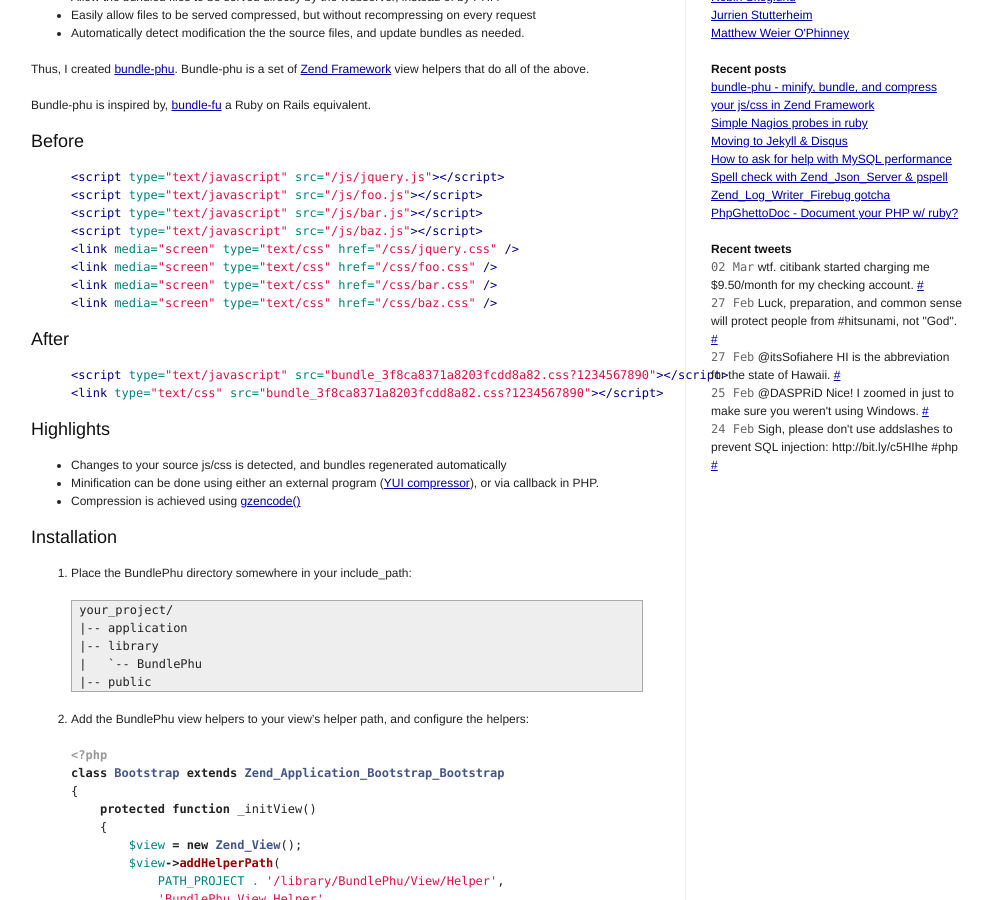
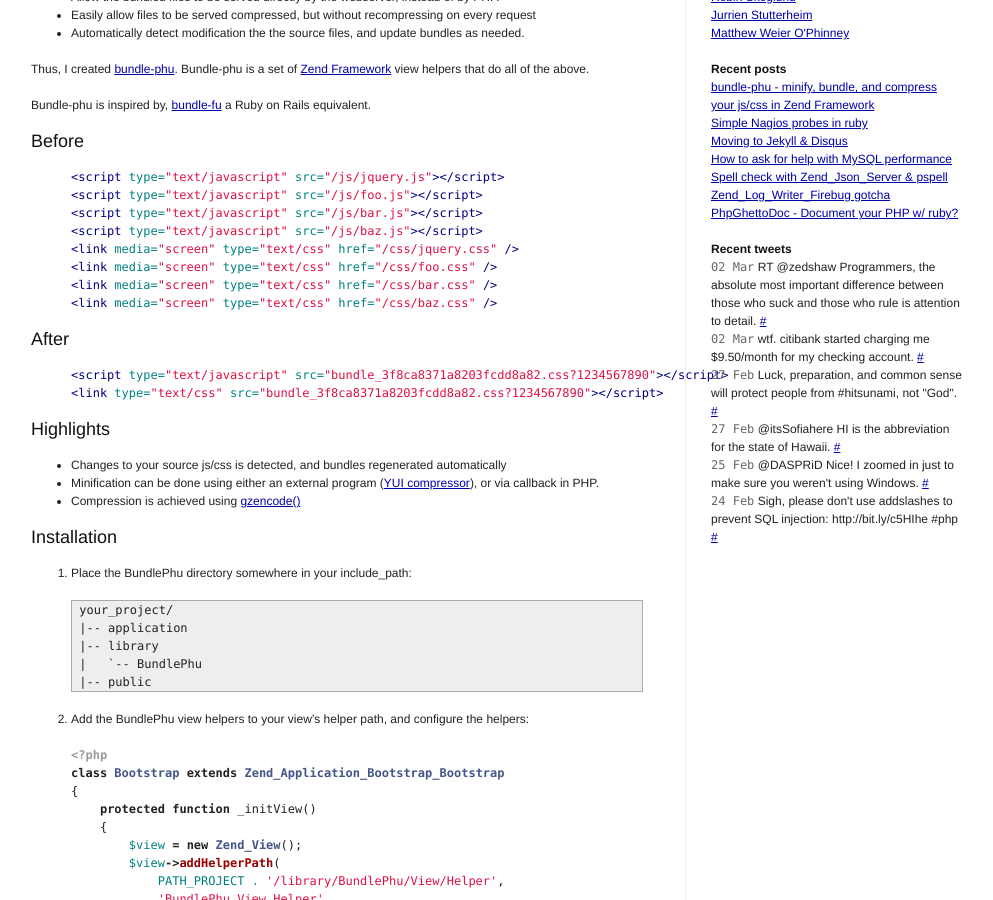
Before and after one commit to hobodave/hobodave.github.com, a Jekyll site: the page built from index.html, in a window 1280 px wide and 900 px high, scrolled down 337 px. Shown: the whole window, without its empty margins (134-1127 px from the left). Built offline with Jekyll 4.4.1, drawn with Linux system fonts in a browser that asks for light colours; Markdown is read by kramdown in place of the engine named in the settings; comment, search, counter and statistics services are not loaded.

Commit message:
Automatic tweet update

```diff
--- a/_includes/twitter.html
+++ b/_includes/twitter.html
@@ -1,4 +1,5 @@
 <ul id="twitter_list" class="pull-1">
+<li><span class="gentle">02 Mar</span> RT @zedshaw Programmers, the absolute most important difference between those who suck and those who rule is attention to detail. <a href="http://twitter.com/hobodave/status/9895048807">#</a></li>
 <li><span class="gentle">02 Mar</span> wtf. citibank started charging me $9.50/month for my checking account. <a href="http://twitter.com/hobodave/status/9888817222">#</a></li>
 <li><span class="gentle">27 Feb</span> Luck, preparation, and common sense will protect people from #hitsunami, not &quot;God&quot;. <a href="http://twitter.com/hobodave/status/9746146103">#</a></li>
 <li><span class="gentle">27 Feb</span> @itsSofiahere HI is the abbreviation for the state of Hawaii. <a href="http://twitter.com/hobodave/status/9745988079">#</a></li>
```
